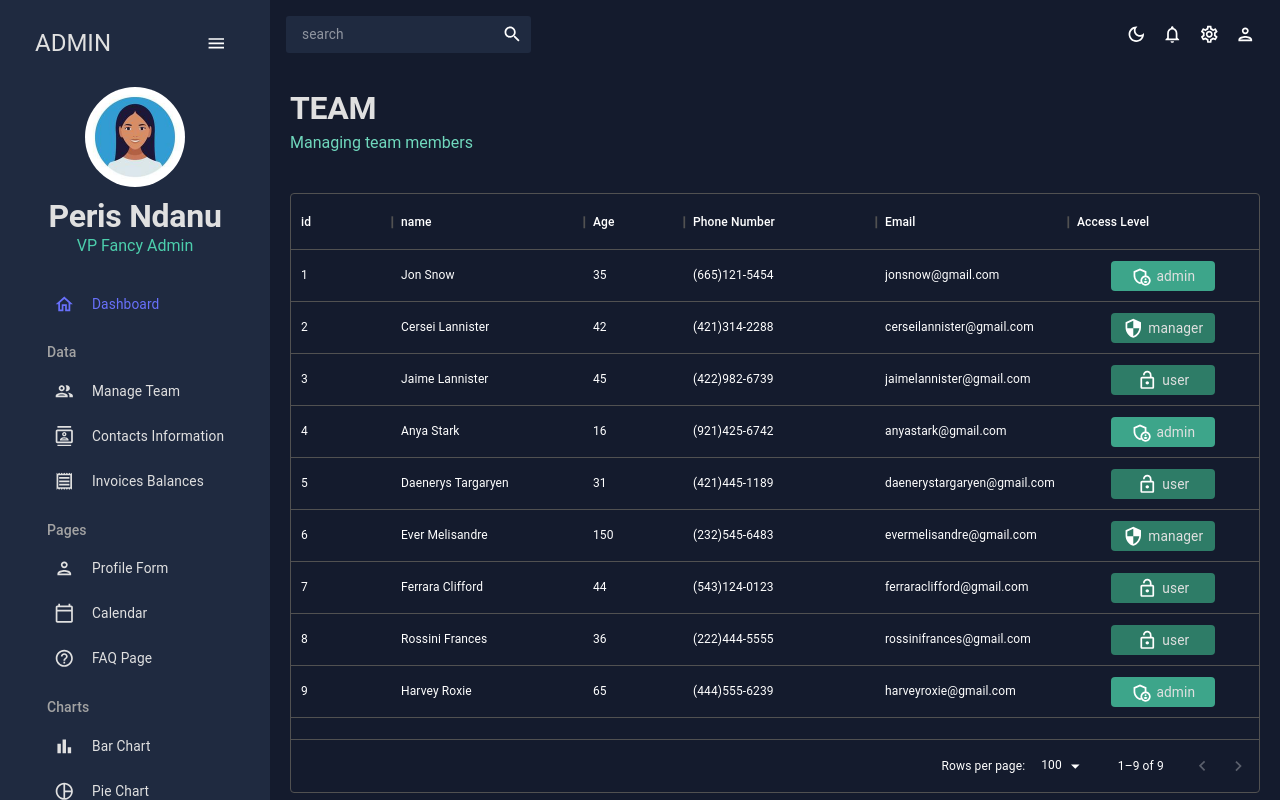
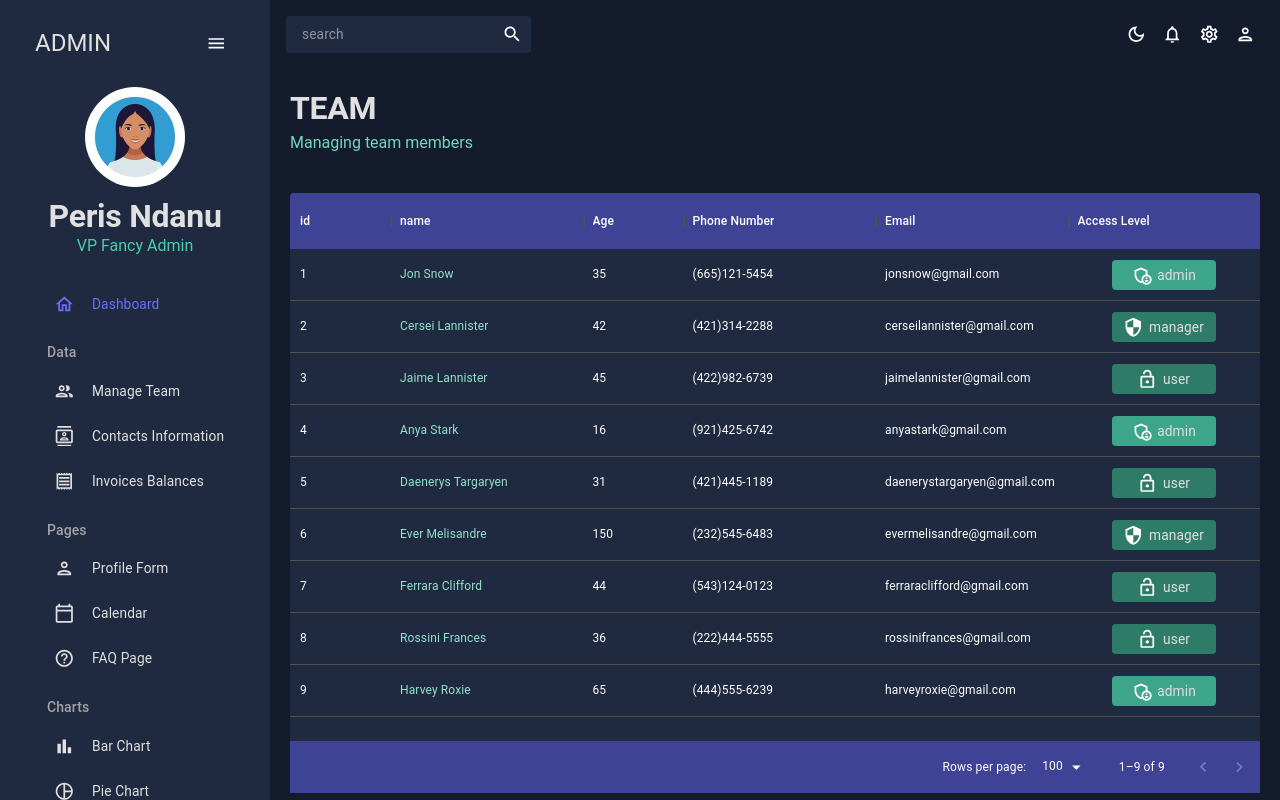
Before and after one commit to mimipeshy/dashboard, a React (Create React App) app: page /team in a window 1280 px wide. Built offline with nearby package versions, Linux system fonts and the light colour scheme.

Commit message:
design team

```diff
--- a/src/scenes/team/index.jsx
+++ b/src/scenes/team/index.jsx
@@ -72,7 +72,32 @@
             <Header title="TEAM" subtitle="Managing team members" />
             <Box
             m="40px 0 0 0"
-            height="75vh">
+            height="75vh"
+            sx={{
+                "& .MuiDataGrid-root": {
+                  border: "none",
+                },
+                "& .MuiDataGrid-cell": {
+                  borderBottom: "none",
+                },
+                "& .name-column--cell": {
+                  color: colors.greenAccent[300],
+                },
+                "& .MuiDataGrid-columnHeaders": {
+                  backgroundColor: colors.blueAccent[700],
+                  borderBottom: "none",
+                },
+                "& .MuiDataGrid-virtualScroller": {
+                  backgroundColor: colors.primary[400],
+                },
+                "& .MuiDataGrid-footerContainer": {
+                  borderTop: "none",
+                  backgroundColor: colors.blueAccent[700],
+                },
+                "& .MuiCheckbox-root": {
+                  color: `${colors.greenAccent[200]} !important`,
+                },
+              }}>
                 <DataGrid
                     rows={mockDataTeam}
                     columns={columns}
```
